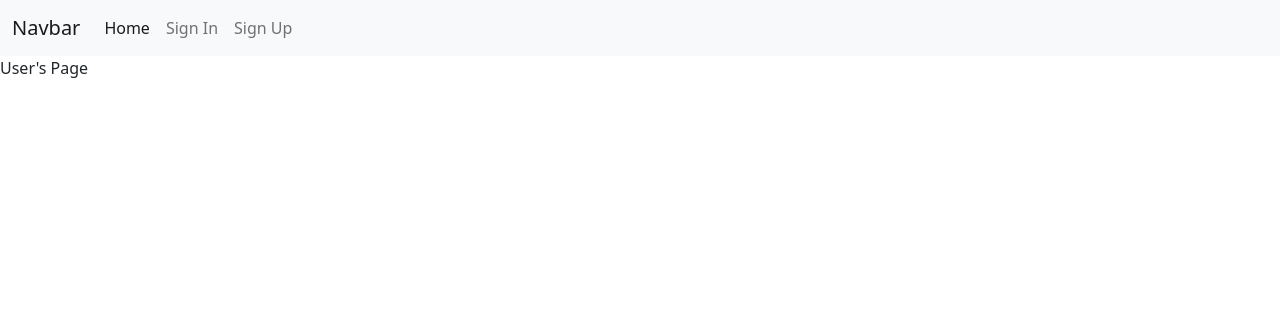
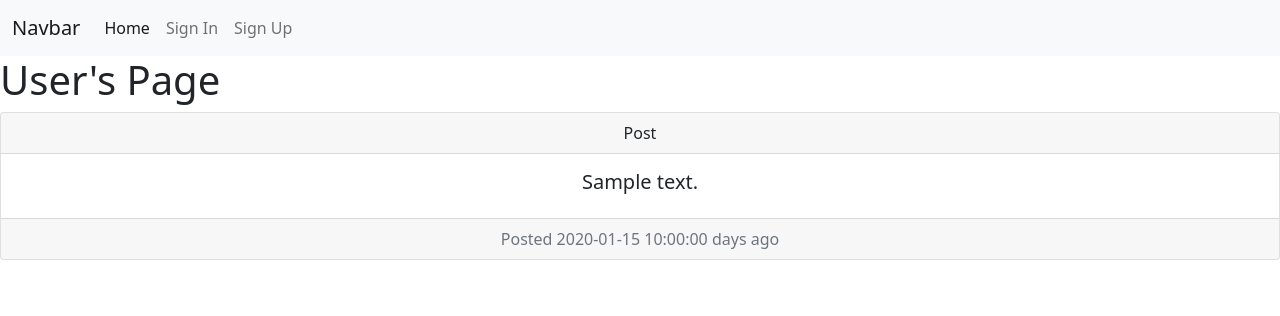
Before and after one commit to slakr-tech/slakr, a Flask app: template templates/other_user.html in a window 1280 px wide. Shown: the top 316 px of the page. Run offline with Flask 2, Linux system fonts and the light colour scheme; the template is opened without the code that fills it: most values are stand-ins (such as "Sample title", 1, 10 or a date in 2020).

Commit message:
see other users posts

```diff
--- a/templates/other_user.html
+++ b/templates/other_user.html
@@ -2,5 +2,22 @@
 {% block title %} {{ other_user.username }} {% endblock %}
 
 {% block content %}
-<p>{{ other_user.fullname.title() }}'s Page</p>
+<h1>{{ other_user.fullname.title() }}'s Page</h1>
+
+{% for post in other_user.posts %}
+
+    <div class="card text-center">
+    <div class="card-header">
+        Post
+    </div>
+    <div class="card-body">
+        <h5 class="card-title">{{ post.content }}</h5>
+    </div>
+    <div class="card-footer text-muted">
+        Posted {{ other_user.time_since_post(post.date) }} days ago
+    </div>
+    </div>
+    <br>
+
+{% endfor %}
 {% endblock %}
```
